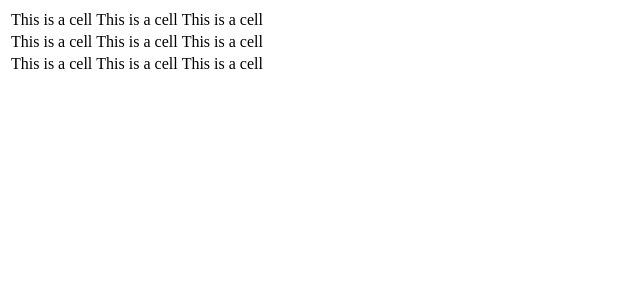
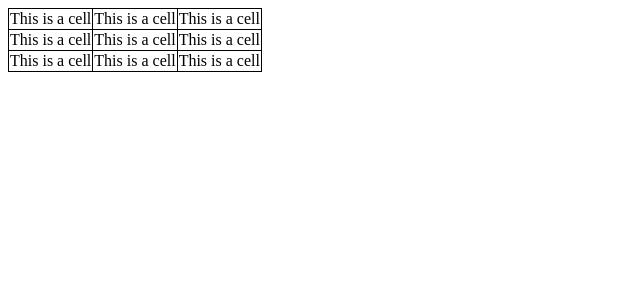
Before and after one commit to durgeshbg/code-cubile, a Flask app: page / in a window 1280 px wide. Shown: the top 300 px of the page, without its empty margins (0-640 px from the left). Run offline with Flask 2, Linux system fonts and the light colour scheme.

Commit message:
Thu 22 Sep 2022 23:53:31 IST
Former-commit-id: 8f0a3702f5273427deb1be5f2570525076475ff9
Former-commit-id: f2b086110ee20fa3823fdbcf90ca285cd842a022
Former-commit-id: 9e74b13f3035fdc770a728e45009f32fef37c110
Former-commit-id: af37f054793ceb480c099cc3c5c5f8ff6e3677d9
Former-commit-id: 2359cc156196e09989f7b460f2ea36c4a0747234

```diff
--- a/CS50/Beyond/Flask/templates/game.html
+++ b/CS50/Beyond/Flask/templates/game.html
@@ -5,6 +5,14 @@
         <meta http-equiv="X-UA-Compatible" content="IE=edge" />
         <meta name="viewport" content="width=device-width, initial-scale=1.0" />
         <title>Tic Tac Toe</title>
+        <style>
+            table {
+                border-collapse: collapse;
+            }
+            td {
+                border: 1px solid black;
+            }
+        </style>
     </head>
     <body>
         <table>
```
